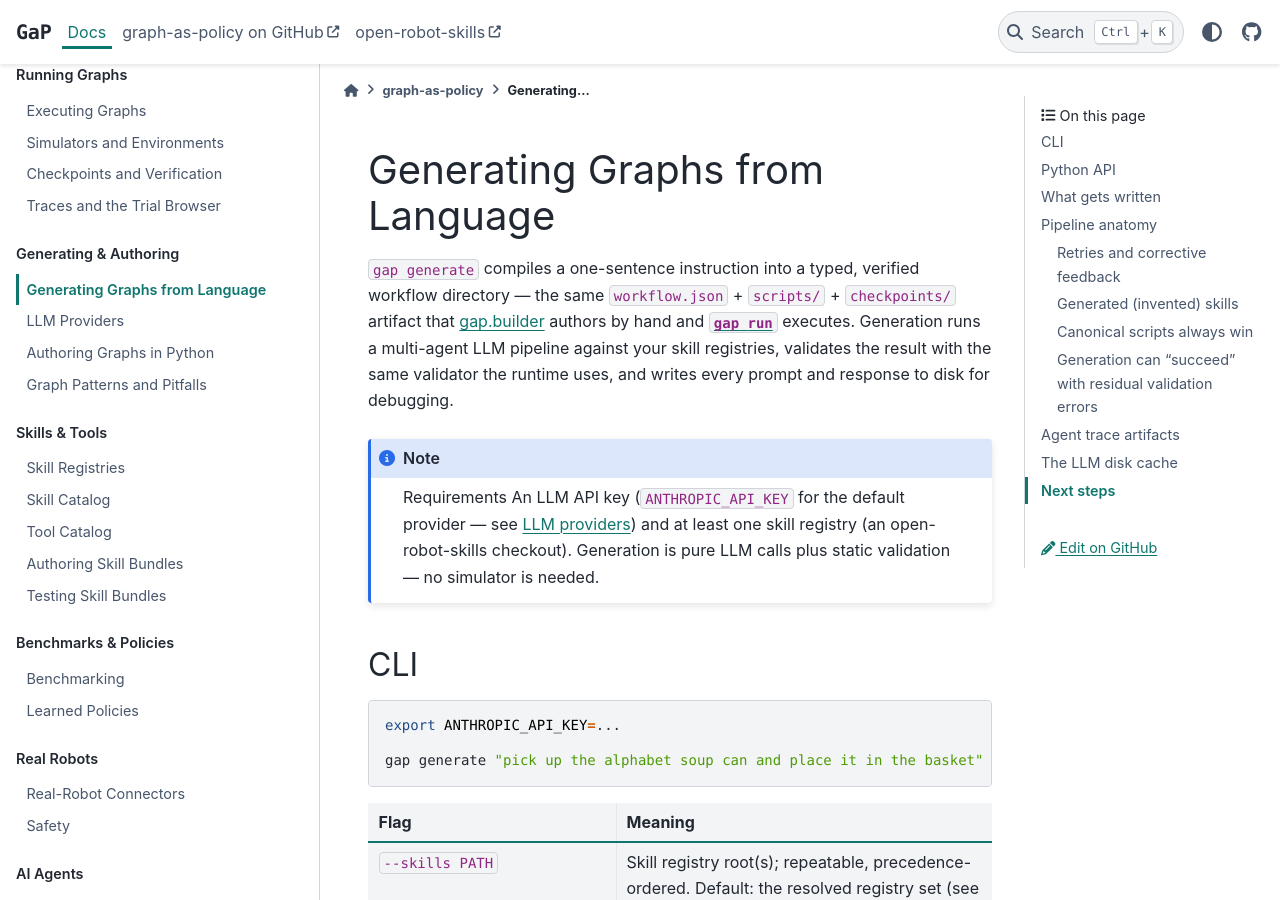
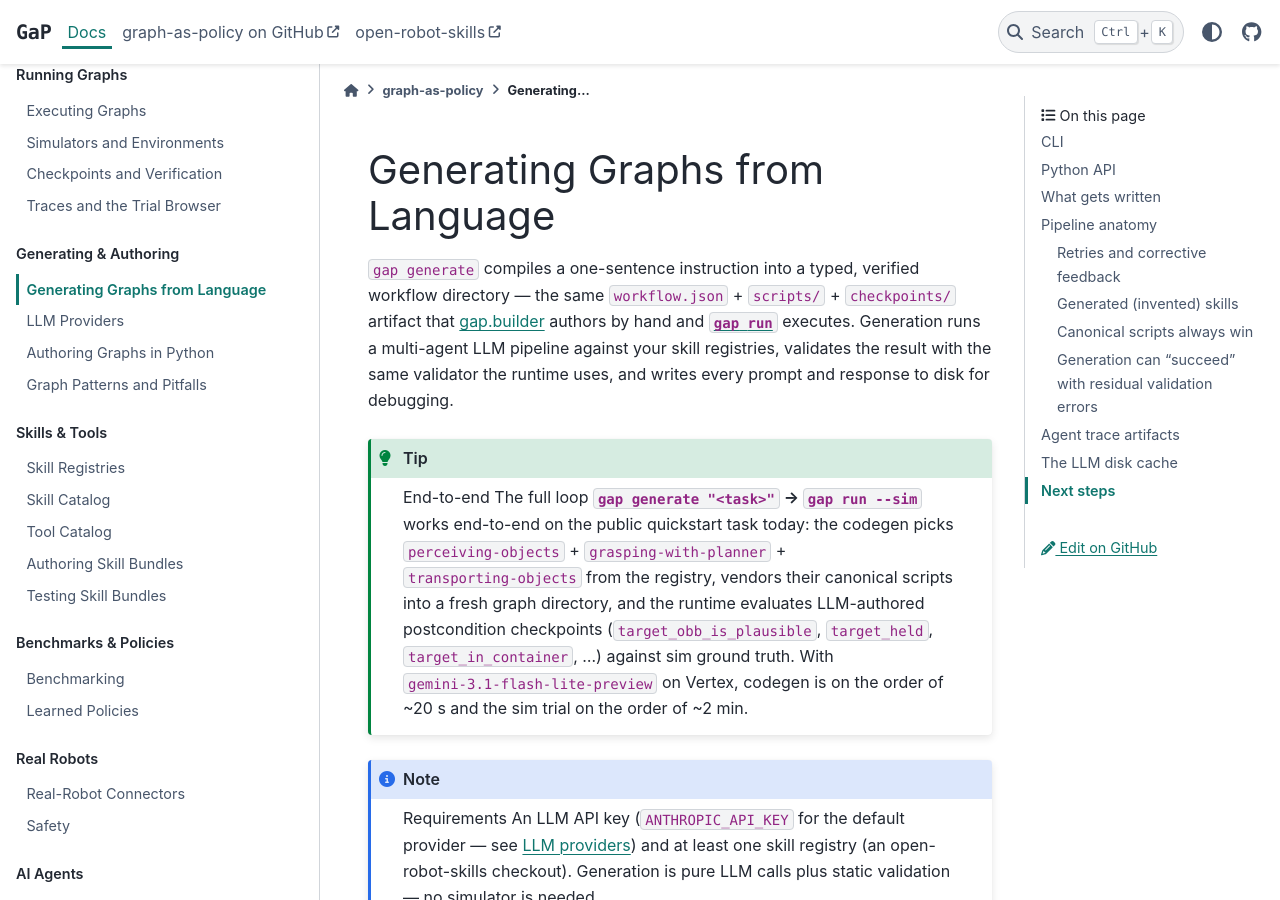
Before and after one commit to edgeyyzhang/graph-as-policy, a Sphinx documentation site: the page built from docs/source/authoring/generation.md, in a window 1280 px wide and 900 px high. Built offline with Sphinx 7.4.7 and the PyData theme 0.15.4, drawn with Linux system fonts in a browser that asks for light colours.

Commit message:
docs: position gap generate as a first-class entry path, qualitative framing
Surfaces the LLM-generation path on the docs landing page, the
generation reference, and the example page — without specific numbers.
The docs landing's "Measured results" table is replaced with a "Two
ways in" block that names hand-curated quickstart, generate-from-
language, and the release-gate grid harness as equivalent entry paths
into the same workflow artifact.

The generation pages get short qualitative "end-to-end" tips noting
that the full loop works on the public quickstart task today, that the
coordinator picks perceiving-objects / grasping-with-planner /
transporting-objects without prompt hinting, and that
gemini-3.1-flash-lite-preview is the verified vertex default.

Co-Authored-By: Claude Opus 4.7 <noreply@anthropic.com>

```diff
--- a/docs/source/authoring/generation.md
+++ b/docs/source/authoring/generation.md
@@ -7,6 +7,18 @@ artifact that [gap.builder](builder.md) authors by hand and
 LLM pipeline against your skill registries, validates the result with the
 same validator the runtime uses, and writes every prompt and response to
 disk for debugging.
+
+:::{tip} End-to-end
+The full loop **`gap generate "<task>"` → `gap run --sim`** works
+end-to-end on the public quickstart task today: the codegen picks
+`perceiving-objects` + `grasping-with-planner` + `transporting-objects`
+from the registry, vendors their canonical scripts into a fresh graph
+directory, and the runtime evaluates LLM-authored postcondition
+checkpoints (`target_obb_is_plausible`, `target_held`,
+`target_in_container`, …) against sim ground truth. With
+`gemini-3.1-flash-lite-preview` on Vertex, codegen is on the order of
+~20 s and the sim trial on the order of ~2 min.
+:::
 
 :::{note} Requirements
 An LLM API key (`ANTHROPIC_API_KEY` for the default provider — see
```
Also changed, not shown: docs/source/docs/index.md (+15 -7 lines), docs/source/examples/generate-a-graph.md (+11 -0 lines).
